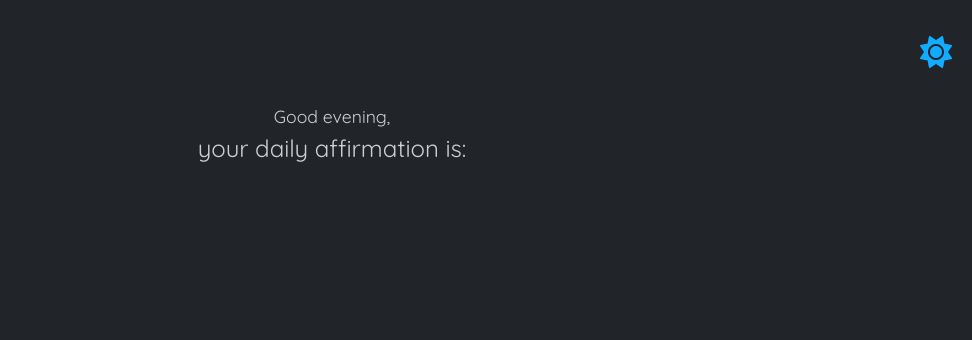
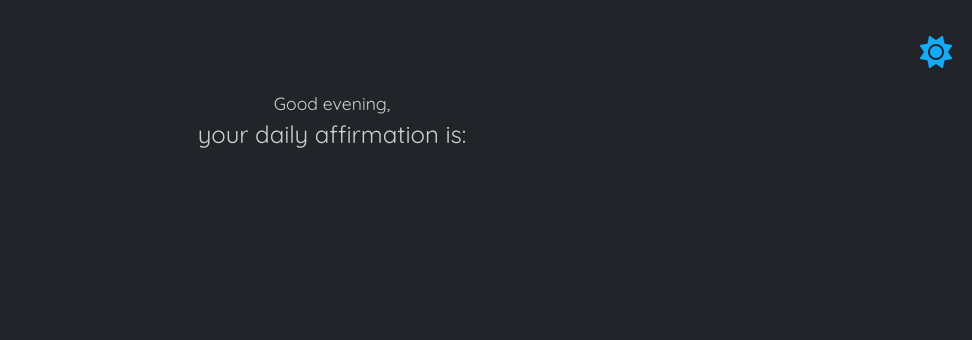
Before and after one commit to dominique-thomas/Daily-Uplift, a plain HTML site: page index.html in a window 1280 px wide. Shown: the top 340 px of the page, without its empty margins (308-1280 px from the left). Drawn offline with nearby package versions, Linux system fonts and the light colour scheme.

Commit message:
CSS updates

```diff
--- a/css/index.css
+++ b/css/index.css
@@ -42,11 +42,12 @@ h1, h2, h3 {
 
 #main-content {
     text-align: center;
-    min-height: 100vh;
+    min-height: 90vh;
     display: flex;
     flex-direction: column;
     justify-content: space-around;
     gap: 0;
+    overflow-y: auto;
 }
 
 #app-icon {
```
